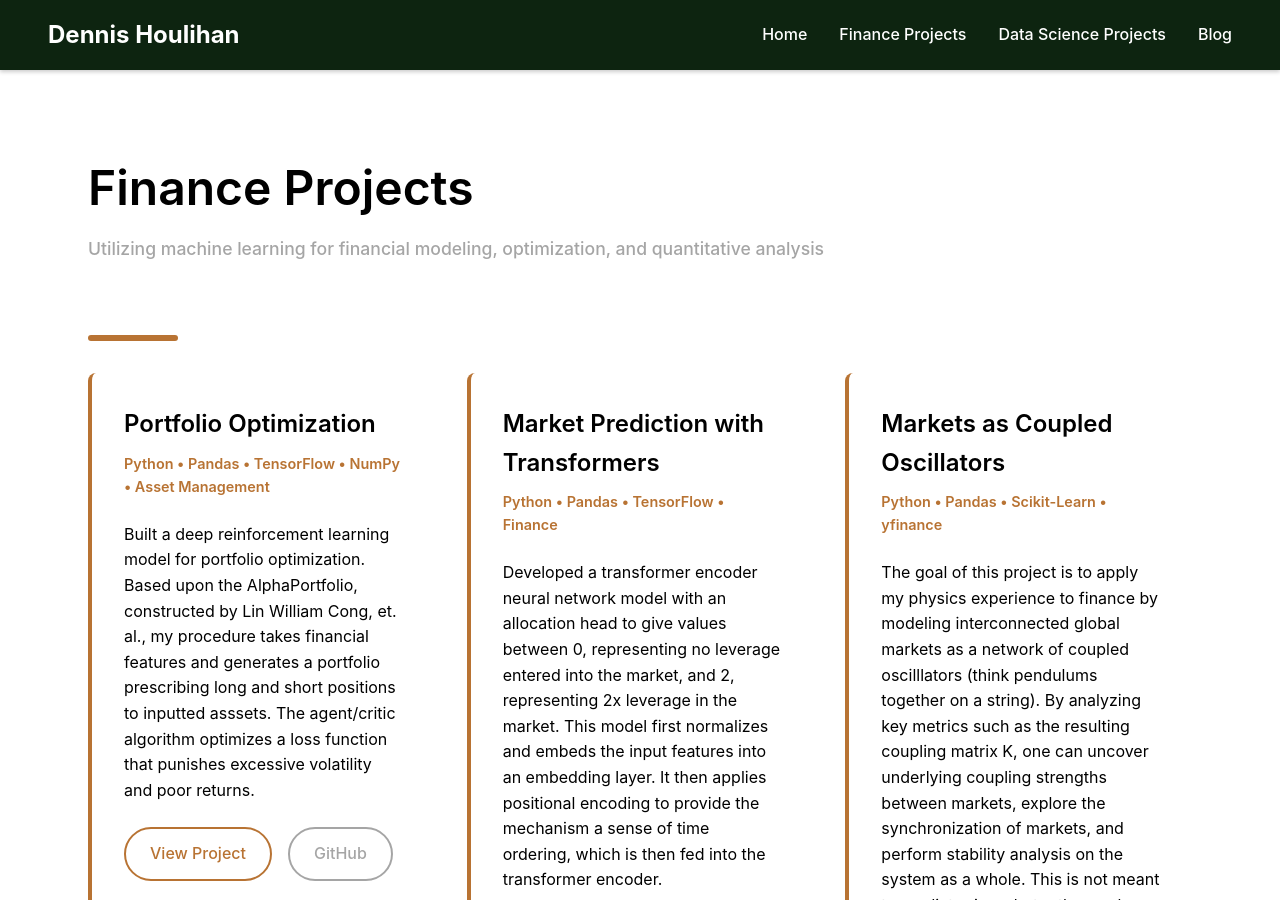
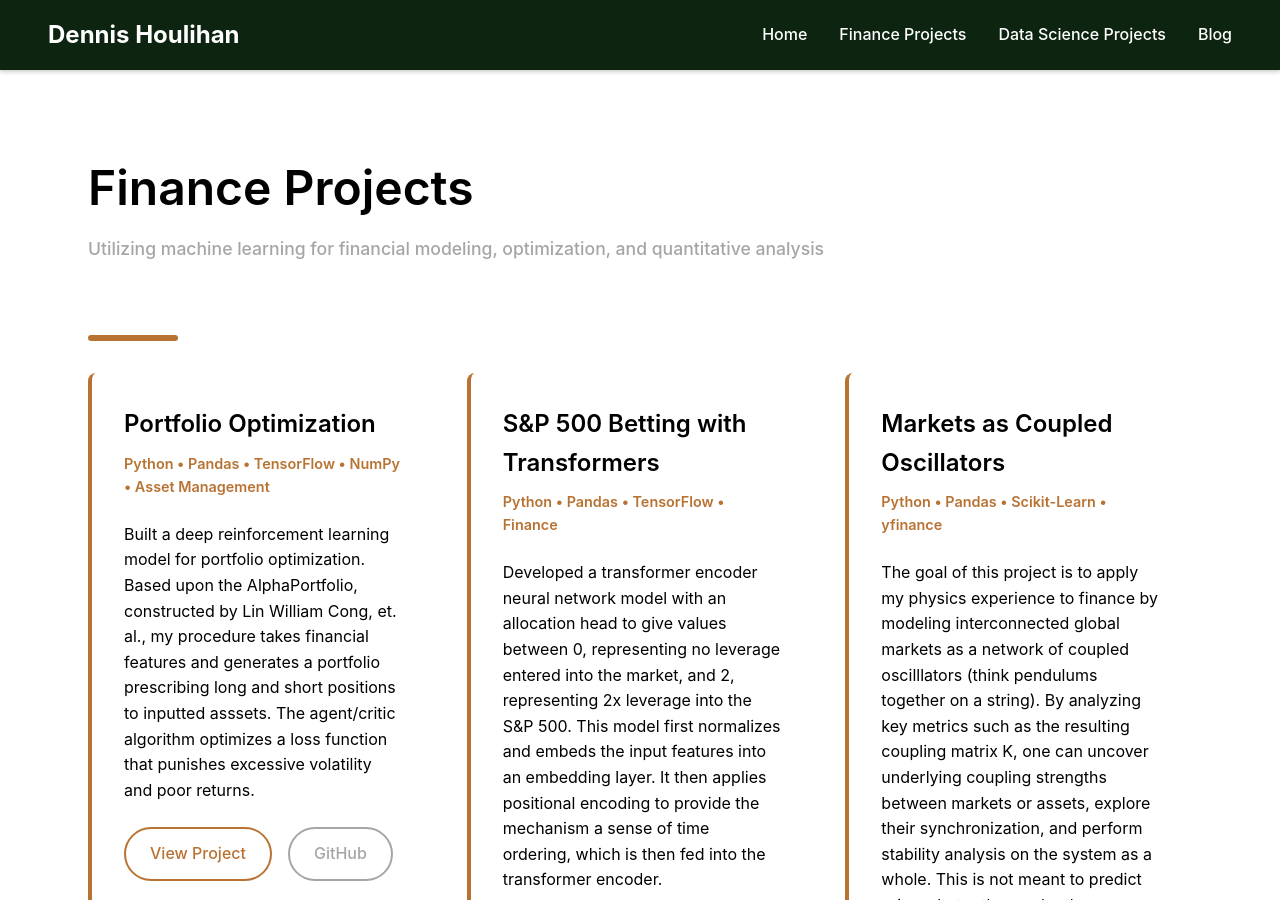
Before and after one commit to DJHoulihan/DJHoulihan.github.io, a Jekyll site: the page built from Finance Projects/index.html, in a window 1280 px wide and 900 px high. Built offline with Jekyll 4.4.1, drawn with Linux system fonts in a browser that asks for light colours; some of the changed text lies outside the part shown.

```diff
--- a/Finance Projects/index.html
+++ b/Finance Projects/index.html
@@ -34,11 +34,11 @@
 
   <!-- Project 2 -->
   <article class="project-card">
-    <h2>Market Prediction with Transformers</h2>
+    <h2>S&P 500 Betting with Transformers</h2>
     <p class="project-meta">Python • Pandas • TensorFlow • Finance</p>
     <p>
       Developed a transformer encoder neural network model with an allocation head to give values between 0,
-      representing no leverage entered into the market, and 2, representing 2x leverage in the market.
+      representing no leverage entered into the market, and 2, representing 2x leverage into the S&P 500.
       This model first normalizes and embeds the input features into an embedding layer.
       It then applies positional encoding to provide the mechanism a sense of time ordering, which is then fed
       into the transformer encoder.
@@ -56,8 +56,8 @@
     <p>
       The goal of this project is to apply my physics experience to finance by modeling interconnected global markets
       as a network of coupled oscilllators (think pendulums together on a string). By analyzing key metrics such as the
-      resulting coupling matrix K, one can uncover underlying coupling strengths between markets, explore the
-      synchronization of markets, and perform stability analysis on the system as a whole. This is not meant to predict prices,
+      resulting coupling matrix K, one can uncover underlying coupling strengths between markets or assets, explore their
+      synchronization, and perform stability analysis on the system as a whole. This is not meant to predict prices,
       but rather probe the dynamics of the system within a given period of time.
     </p>
     <div class="project-links">
```
